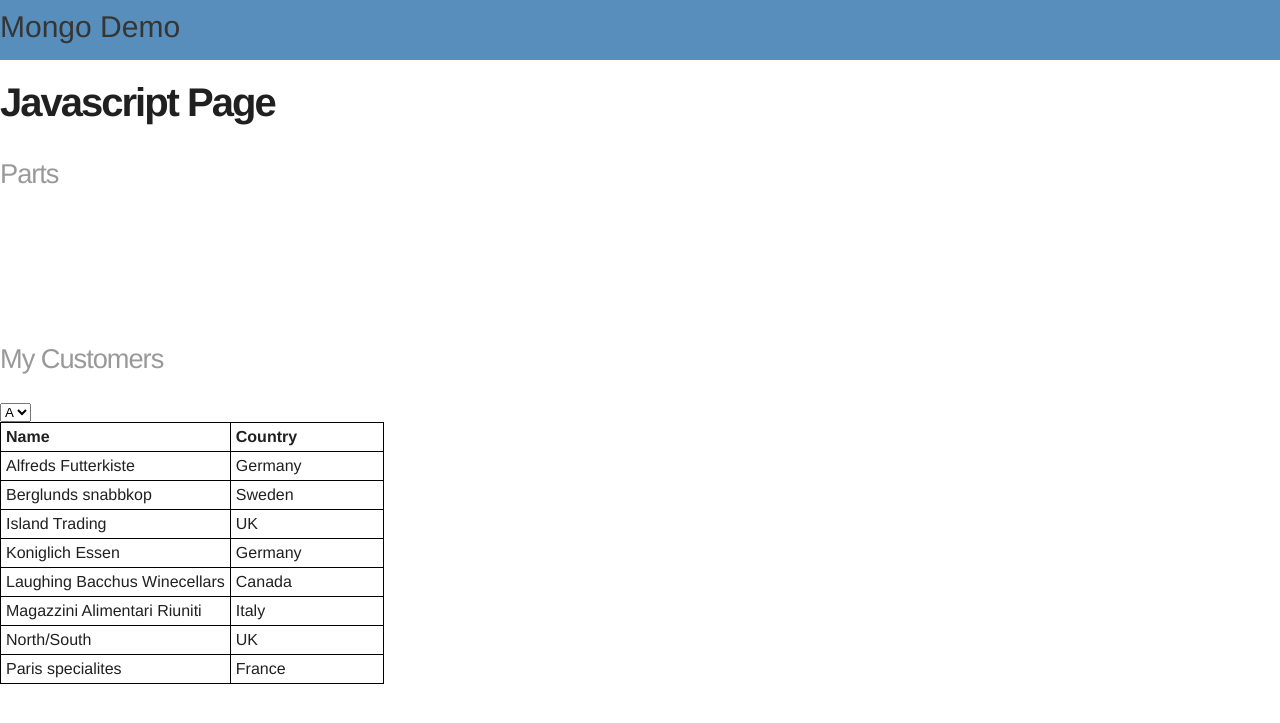
After one commit to dancornutt/work-flask-mongo-demo, a Flask app: template templates/main_page_js.jinja2 in a window 1280 px wide. The commit adds this page. Shown: the top 723 px of the page. Run offline with Flask 2, Linux system fonts and the light colour scheme; the template is opened without the code that fills it, so the values that code supplies are empty; parts of the project's set-up code (start-up, migrations or seed data) failed here and were passed over; some libraries are stand-ins or nearby versions.

Commit message:
updated main.py to use titles, data and the main_page_js.jinja2 to display the data and titles dynamically from the mongo read

```diff
--- a/main.py
+++ b/main.py
@@ -1,6 +1,10 @@
 import os
 from flask import Flask, render_template, request
-from flask_pymongo import PyMongo
+from db_layer import MongoCloud, MongoDB
+# from flask_pymongo import PyMongo
+
+db = MongoDB("kiwi_db")
+
 
 config = {
     "DEBUG": True,
@@ -10,12 +14,19 @@ config = {
 
 app = Flask(__name__)
 app.config.from_mapping(config)
-mongo = PyMongo(app)
+#mongo = PyMongo(app)
 
 @app.route('/')
 def home_page():
     options = ["Part", "Assembly", "Installation"]
     return render_template("main_page.jinja2", options=options)
+
+@app.route('/main')
+def home_page_js():
+    titles, data = db.collection_search("parts", {})
+    # titles = "Titles to use for the thing".split(" ")
+    # data = [[1, 2, 3, 4, 5, 6], [2, 3, 4, 5, 6, 7]]
+    return render_template("main_page_js.jinja2", titles=titles, data=data)
 
 @app.route('/part')
 def part_page():
--- a/static/css/main.css
+++ b/static/css/main.css
@@ -36,30 +36,30 @@ header h1.logo:hover {
   margin: 0 auto;
 }
 div.home {
-  padding: 10px 0 30px 0;
+  padding: 10px 0 20px 0;
   background-color: #E6E6FA;
   -webkit-border-radius: 6px;
      -moz-border-radius: 6px;
           border-radius: 6px;
 }
 div.about {
-  padding: 10px 0 30px 0;
+  padding: 10px 0 20px 0;
   background-color: #E6E6FA;
   -webkit-border-radius: 6px;
      -moz-border-radius: 6px;
           border-radius: 6px;
 }
 h2 {
-  font-size: 3em;
-  margin-top: 30px;
+  font-size: 2.5em;
+  margin-top: 20px;
   text-align: left;
   letter-spacing: -2px;
 }
 h3 {
   font-size: 1.7em;
   font-weight: 100;
-  margin-top: 30px;
-  text-align: center;
+  margin-top: 0px;
+  text-align: left;
   letter-spacing: -1px;
   color: #999;
 }
@@ -77,3 +77,14 @@ h3 {
   color: #444;
   text-decoration: none;
 }
+table {
+  border-collapse: collapse;
+}
+
+table, th, td {
+  border: 1px solid black;
+}
+th, td {
+  padding: 5px;
+  text-align: left;
+}
--- /dev/null
+++ b/static/js/main_page_js.js
@@ -0,0 +1,17 @@
+function myFunction() {
+    var input, filter, table, tr, td, i;
+    input = document.getElementById("mylist");
+    filter = input.value.toUpperCase();
+    table = document.getElementById("myTable");
+    tr = table.getElementsByTagName("tr");
+    for (i = 0; i < tr.length; i++) {
+        td = tr[i].getElementsByTagName("td")[0];
+        if (td) {
+            if (td.innerHTML.toUpperCase().indexOf(filter) > -1) {
+                tr[i].style.display = "";
+            } else {
+                tr[i].style.display = "none";
+            }
+        }
+    }
+}
--- a/templates/base.jinja2
+++ b/templates/base.jinja2
@@ -12,9 +12,12 @@
     <link rel="stylesheet" href="{{ url_for('static', filename='css/main.css')}}">
 </head>
 
+<script type="text/javascript" src="{{ url_for('static', filename='js/main_page_js.js') }}"></script>
+
 <body>
 	<header>Mongo Demo</header>
 	<h2>{% block subtitle %} {% endblock subtitle %}</h2>
+
 	{% block content %} {% endblock content %}
   </body>
 </html>
--- /dev/null
+++ b/templates/main_page_js.jinja2
@@ -0,0 +1,88 @@
+{% extends 'base.jinja2' %}
+
+{% block subtitle %}Javascript Page{% endblock subtitle %}
+
+{% block content %}
+
+<h3>Parts</h3>
+
+{% for title in titles %}
+    <select style="width:65pt;" id="select_{{ title }}"</th>
+    <option>First</option>
+    <option>Second</option>
+    <option>Third</option>
+    </select>
+{% endfor %}
+
+<table id="PartTable">
+  <tr class="header">
+    {% for title in titles %}
+        <th style="width:60pt;">{{ title }}</th>
+        {% endfor %}
+  </tr>
+  <tr>
+    {% for data_row in data %}
+        {% for item in data_row  %}
+            <td>{{ item }}</td>
+        {% endfor %}
+        </tr>
+    {% endfor %}
+
+</table>
+
+<br>
+<br>
+<br>
+<br>
+<br>
+<br>
+<br>
+
+
+<h3>My Customers</h3>
+<select id="mylist" onchange="myFunction()" class='form-control'>
+<option>A</option>
+<option>b</option>
+<option>c</option>
+</select>
+
+<table id="myTable">
+  <tr class="header">
+    <th style="width:60%;">Name</th>
+    <th style="width:40%;">Country</th>
+  </tr>
+  <tr>
+    <td>Alfreds Futterkiste</td>
+    <td>Germany</td>
+  </tr>
+  <tr>
+    <td>Berglunds snabbkop</td>
+    <td>Sweden</td>
+  </tr>
+  <tr>
+    <td>Island Trading</td>
+    <td>UK</td>
+  </tr>
+  <tr>
+    <td>Koniglich Essen</td>
+    <td>Germany</td>
+  </tr>
+  <tr>
+    <td>Laughing Bacchus Winecellars</td>
+    <td>Canada</td>
+  </tr>
+  <tr>
+    <td>Magazzini Alimentari Riuniti</td>
+    <td>Italy</td>
+  </tr>
+  <tr>
+    <td>North/South</td>
+    <td>UK</td>
+  </tr>
+  <tr>
+    <td>Paris specialites</td>
+    <td>France</td>
+  </tr>
+</table>
+
+{% endblock content %}
```
